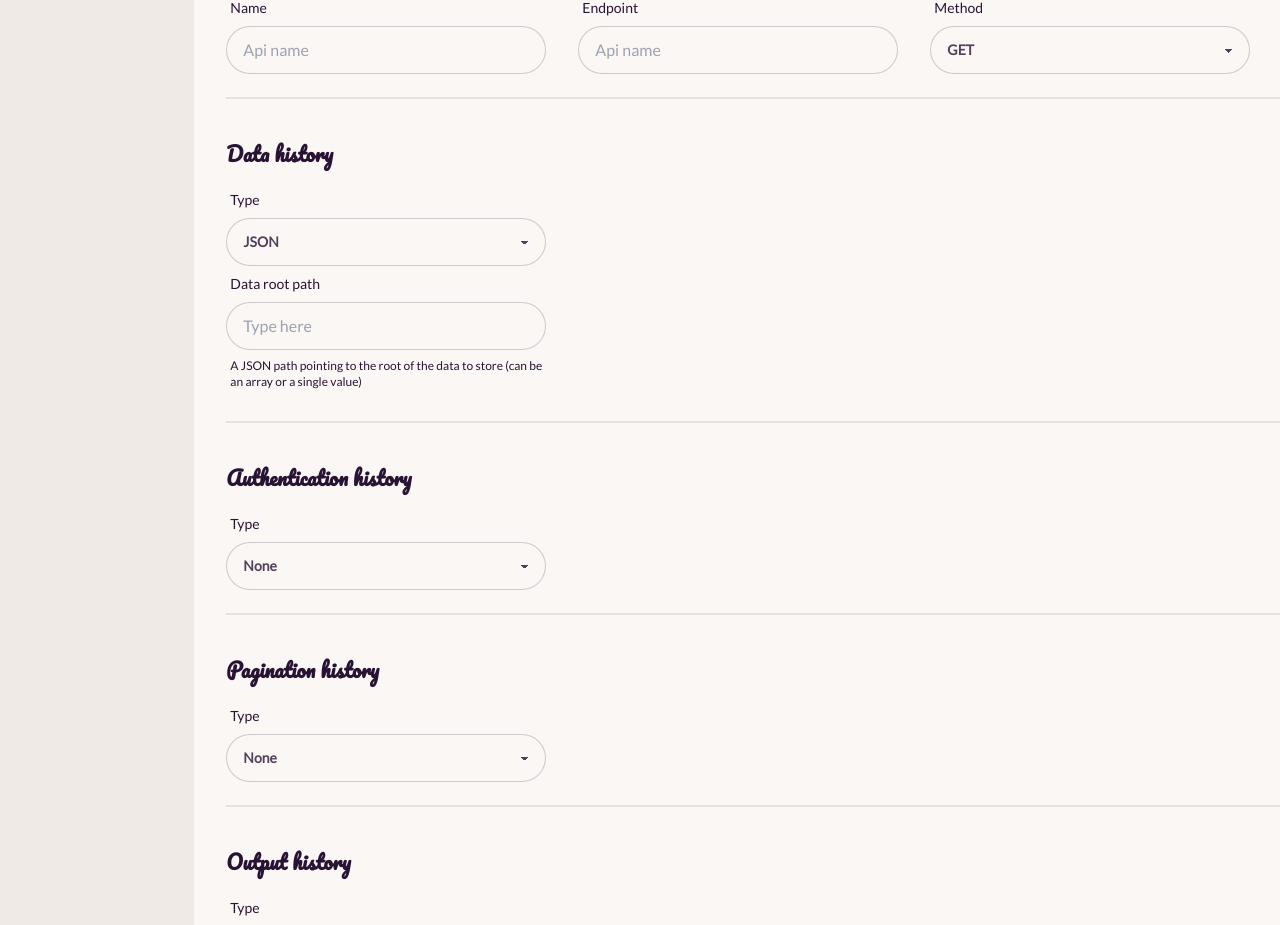
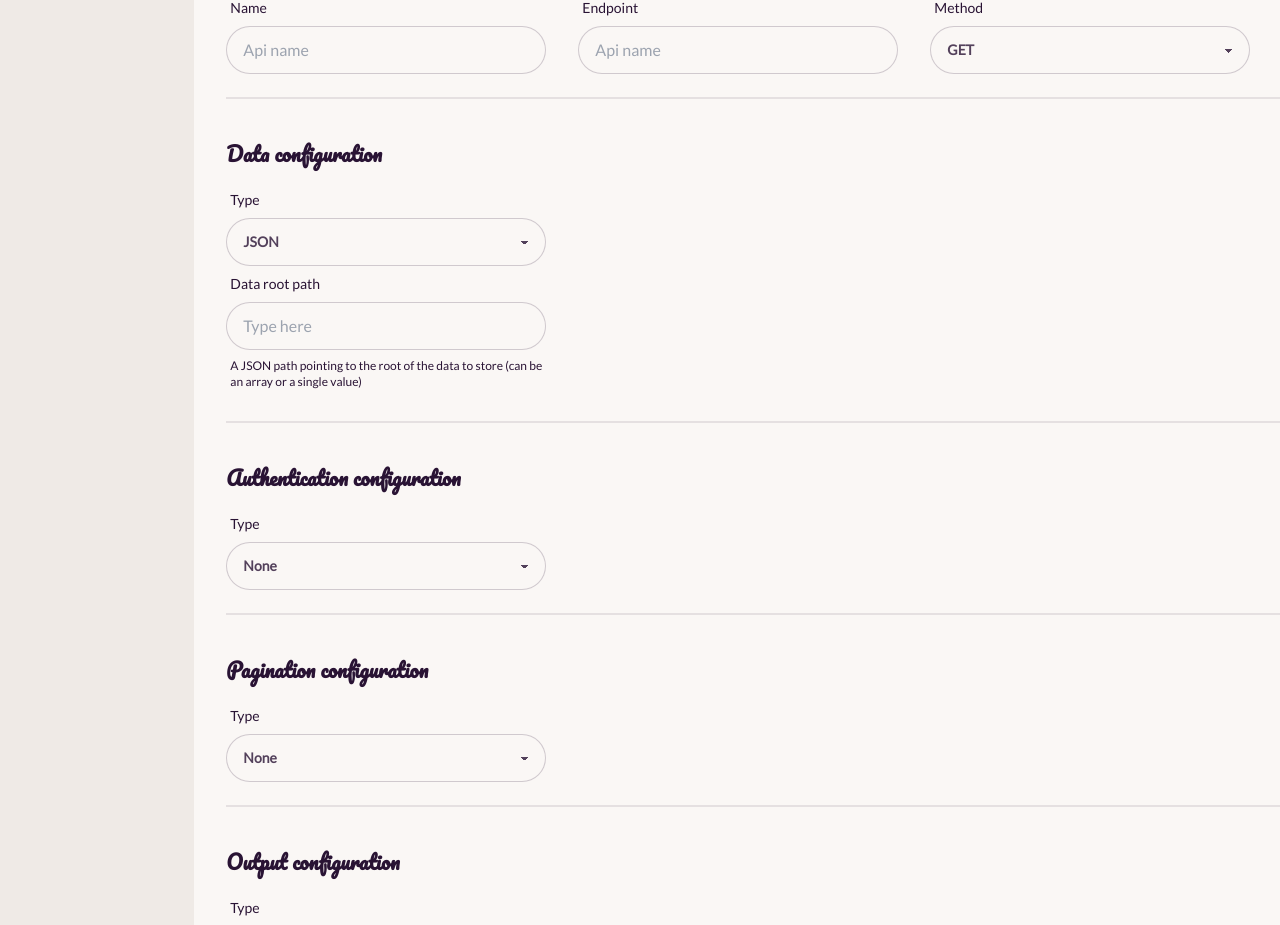
Before and after one commit to xgourmandin/slurp-dashboard, a SvelteKit app: page /configs/new in a window 1280 px wide. Shown: the part 178-1103 px from the top of the page. Built offline with nearby package versions, Linux system fonts and the light colour scheme; what google-auth-library would draw is missing.

Commit message:
feat: Add capability of configuring a Client credential authentication configuration

```diff
--- a/src/routes/configs/ApiForm.svelte
+++ b/src/routes/configs/ApiForm.svelte
@@ -33,23 +33,23 @@
     </section>
     <div class="divider"></div>
     <section>
-        <h3>Data history</h3>
+        <h3>Data configuration</h3>
         <ApiFormGroup config={dataConfig} value={value ? value.data : null} category="data"/>
     </section>
     <div class="divider"></div>
     <section>
-        <h3>Authentication history</h3>
+        <h3>Authentication configuration</h3>
         <ApiFormGroup config={authConfig} value={value ? value.auth : null} category="auth" optional="true"/>
     </section>
     <div class="divider"></div>
     <section>
-        <h3>Pagination history</h3>
+        <h3>Pagination configuration</h3>
         <ApiFormGroup config={paginationConfig} value={value ? value.pagination : null} category="pagination"
                       optional="true"/>
     </section>
     <div class="divider"></div>
     <section>
-        <h3>Output history</h3>
+        <h3>Output configuration</h3>
         <ApiFormGroup config={outputConfig} value={value ? value.output : null} category="output" optional="true"/>
     </section>
     <div class="divider"></div>
--- a/static/config.json
+++ b/static/config.json
@@ -24,6 +24,33 @@
         "label": "In header ?",
         "type": "boolean",
         "helper": "Put the token in query headers, or in the query parameters if disabled"
+      }
+    },
+    "CLIENT_CREDS": {
+      "access_token_url": {
+        "label": "Access token URL",
+        "type": "text",
+        "helper": "URL used to generated your access token"
+      },
+      "payload_template": {
+        "label": "Access token payload template",
+        "type": "text",
+        "helper": "Use ${CLIENT_ID} and ${CLIENT_SECRET} in a string of the form param1=val1&param2=val2&..."
+      },
+      "access_token_path": {
+        "label": "Access Token Path",
+        "type": "text",
+        "helper": "A JSON path pointing to the token in the authentication request response"
+      },
+      "client_id": {
+        "label": "Client ID",
+        "type": "text",
+        "helper": "Client ID value"
+      },
+      "client_secret": {
+        "label": "Client Secret",
+        "type": "text",
+        "helper": "Client Secret value"
       }
     }
   },
```
